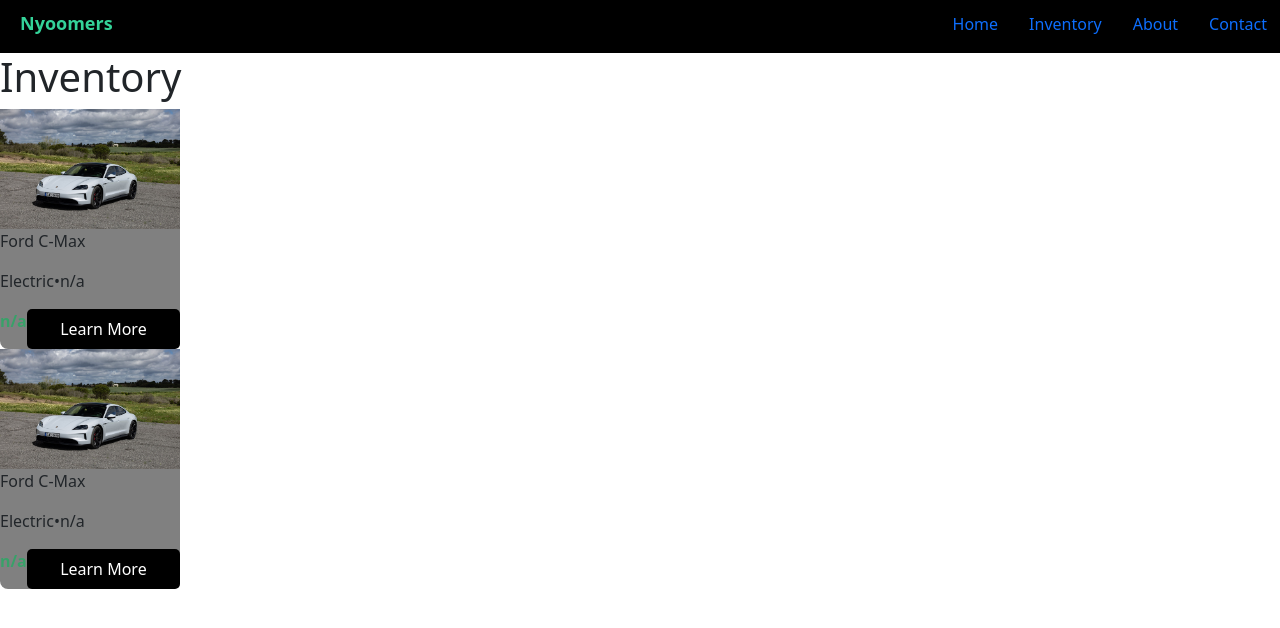
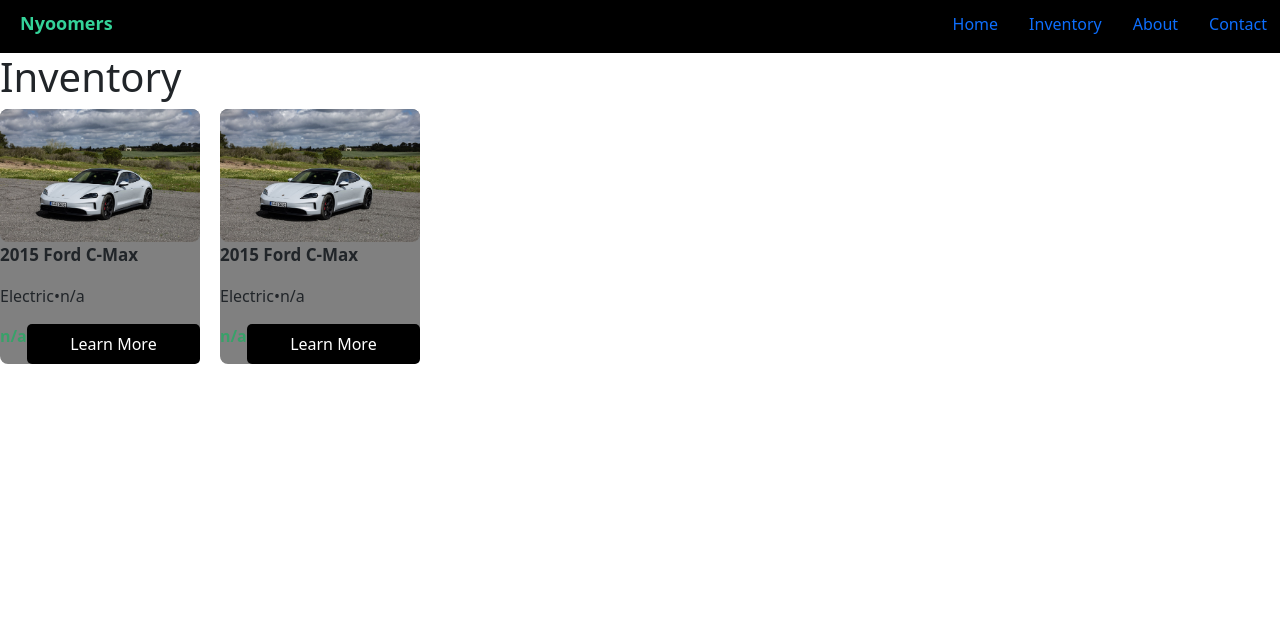
Before and after one commit to kimbencinas/Nyoomers, a React (Vite) app in the folder client/: page /inventory in a window 1280 px wide. Shown: the top 628 px of the page. Built offline with nearby package versions, Linux system fonts and the light colour scheme.

Commit message:
Add adjustments to inventory cards to be more consistent with website wireframe

```diff
--- a/client/src/pages/Inventory.jsx
+++ b/client/src/pages/Inventory.jsx
@@ -1,5 +1,6 @@
 import Navbar from "../components/Navbar"
 import FeaturedVehicle from "../components/FeaturedVehicle"
+import '../styles/Inventory.css'
 
 function Inventory() {
 
@@ -10,14 +11,14 @@
           <h1>Inventory</h1>
           <div className="inventory-cards">
             <FeaturedVehicle
-              title="Ford C-Max"
+              title="2015 Ford C-Max"
               image="/assets/image/car_image.jpg"
               powerType="Electric"
               mileage="n/a"
               price="n/a"
             />
              <FeaturedVehicle
-              title="Ford C-Max"
+              title="2015 Ford C-Max"
               image="/assets/image/car_image.jpg"
               powerType="Electric"
               mileage="n/a"
--- a/client/src/styles/FeaturedVehicle.css
+++ b/client/src/styles/FeaturedVehicle.css
@@ -1,11 +1,17 @@
 .vehicle-container {
     background-color: grey !important;
-    width: 180px;
+    width: 200px;
     border-radius: 8px;
 }
 
 .vehicle-image {
+    border-radius: 8px;
     width: 100%;
+}
+
+.vehicle-title {
+    font-weight: 700;
+    font-size: 17px;
 }
 
 .middle-row {
--- /dev/null
+++ b/client/src/styles/Inventory.css
@@ -0,0 +1,4 @@
+.inventory-cards {
+    display: flex;
+    gap: 20px;
+}
```
